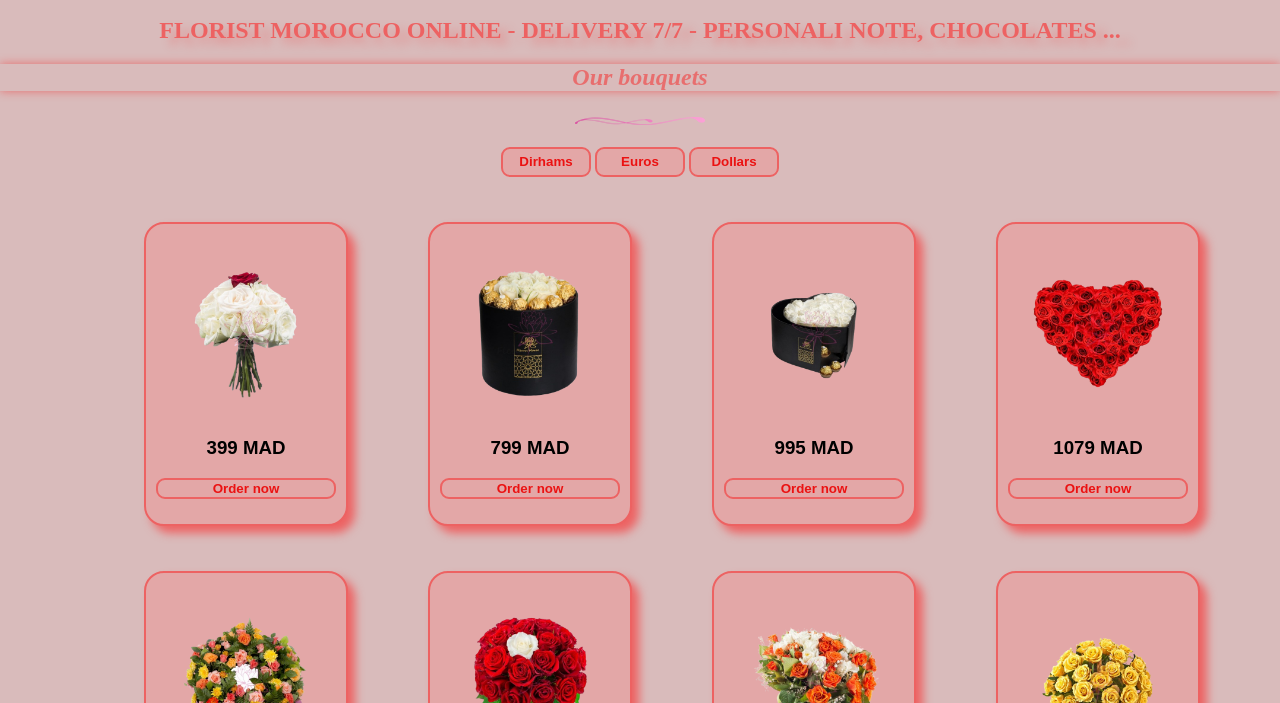
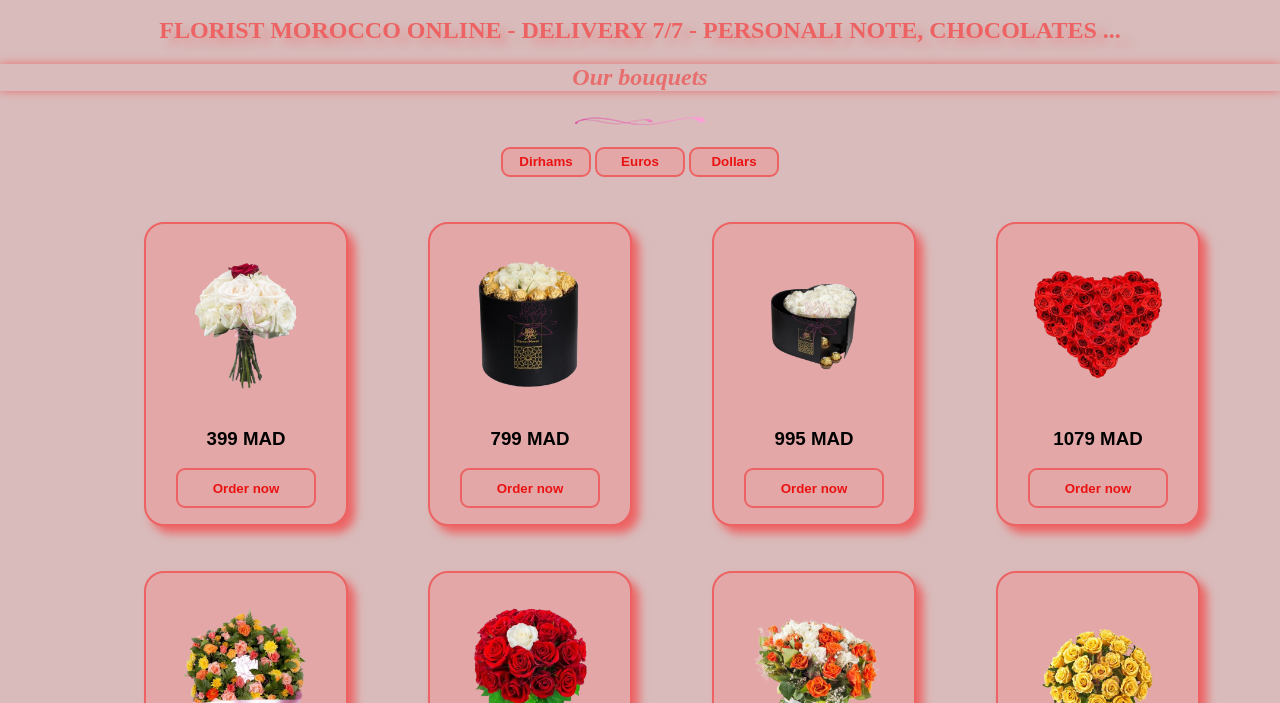
Before and after one commit to Najibalmou/Roses, a plain HTML site: page index.html in a window 1280 px wide. Shown: the part 97-800 px from the top of the page. Drawn offline with nearby package versions, Linux system fonts and the light colour scheme.

Commit message:
Update main.css

```diff
--- a/main.css
+++ b/main.css
@@ -81,6 +81,8 @@ button{
     color: rgb(235, 18, 18);
     font-weight: bold;
     border: 2px solid rgb(237, 98, 98);
+    width: 140px;
+    height: 40px;
 }
 .img1{
     border-radius: 10px;
@@ -298,3 +300,18 @@ button{
         margin-bottom: 10px;
     }
 }
+
+
+/* For WebKit browsers (Chrome, Safari) */
+::-webkit-scrollbar {
+    width: 12px; /* Set the width of the scrollbar */
+  }
+
+  ::-webkit-scrollbar-thumb {
+    background-color: rgb(213, 64, 64); /* Set the color of the thumb (the draggable part of the scrollbar) */
+    border-radius: 6px; /* Optional: Round the corners of the thumb */
+  }
+
+  ::-webkit-scrollbar-track {
+    background-color: rgb(217, 187, 187); /* Set the color of the track (the non-draggable part of the scrollbar) */
+  }
```
